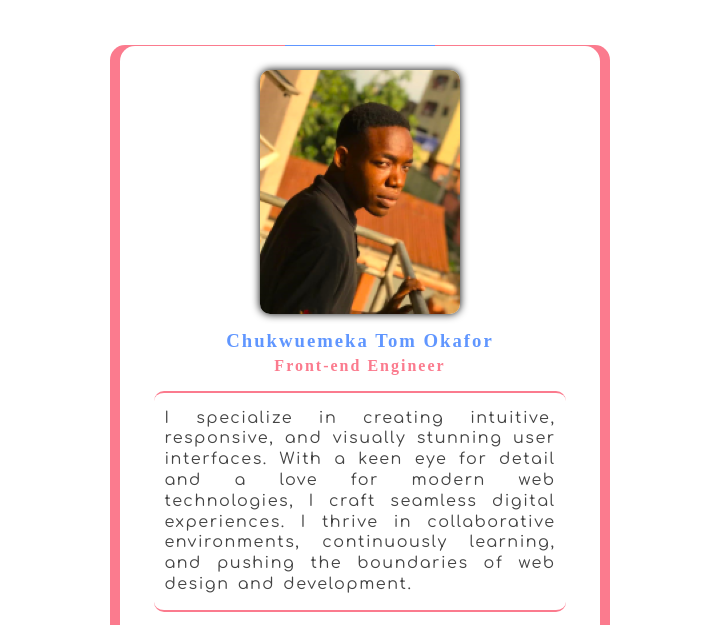
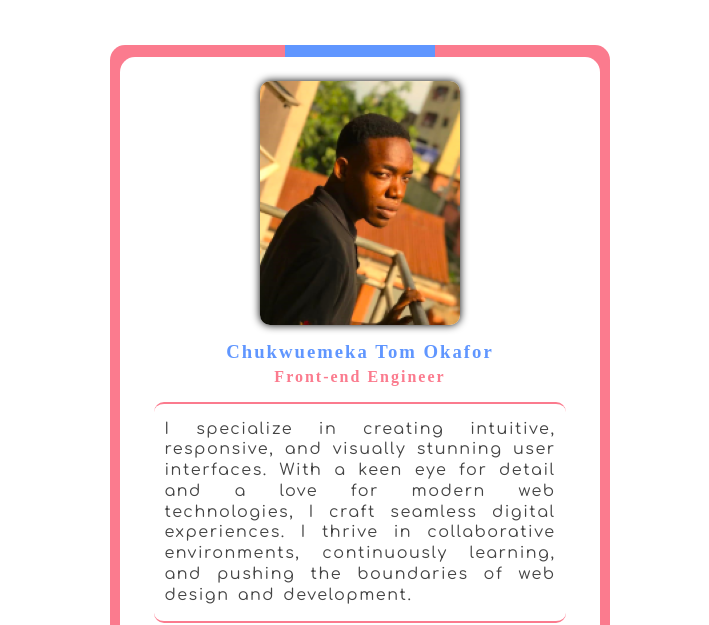
Before and after one commit to Tom-Okafor/profile-card, a plain HTML site: page index.html in a window 1280 px wide. Shown: the part 108-733 px from the top of the page, without its empty margins (280-989 px from the left). Drawn offline with Linux system fonts and the light colour scheme; a web font is replaced by a local one.

Commit message:
refactor: add event listener to caliberateHeight function to load after load event.

```diff
--- a/scripts/index.js
+++ b/scripts/index.js
@@ -29,4 +29,4 @@ function setUTCTime() {
 document.getElementById("time").innerText = setUTCTime();
 
 window.addEventListener("resize", caliberateCardHeight);
-caliberateCardHeight();
+window.addEventListener("load", caliberateCardHeight);
--- a/styles/main.css
+++ b/styles/main.css
@@ -42,7 +42,6 @@ main {
     place-content: center;
 }
 
-/* Styles for the profile card */
 .border {
     width: clamp(200px, 85vw, 500px);
     background-color: var(--color2);
```
Also changed, not shown: 1 other file.
